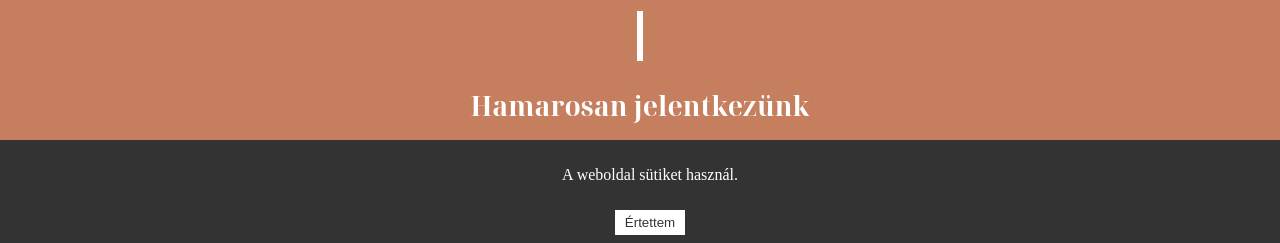
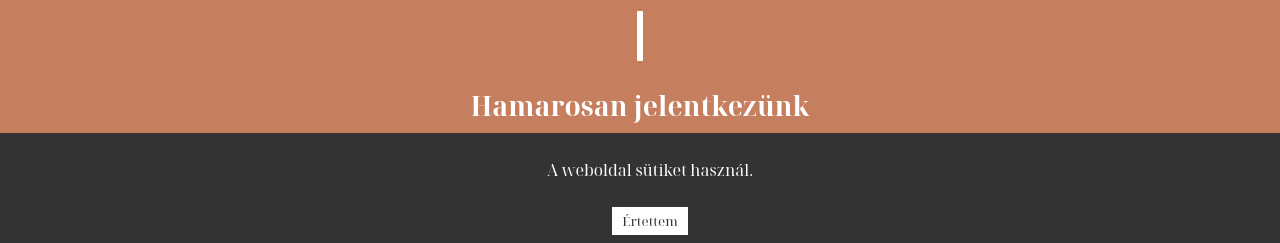
Before and after one commit to neilus/norbijanka, a plain HTML site: page index.html in a window 1280 px wide. Shown: the part 555-798 px from the top of the page. Drawn offline with Linux system fonts and the light colour scheme.

Commit message:
Fixed fonts on the cookie banner

```diff
--- a/assets/css/index.css
+++ b/assets/css/index.css
@@ -6,7 +6,13 @@ h1 {
     font-family: "Noto Serif Display", Serif;
     font-weight: bolder;
 }
+button {
+    font-family: "Noto Serif Display", sans-serif;
+}
 
+#cookie-banner {
+    font-family: "Noto Serif Display", sans-serif;
+}
 @media screen and (max-width: 1080px) {
 
     .logo {
```
